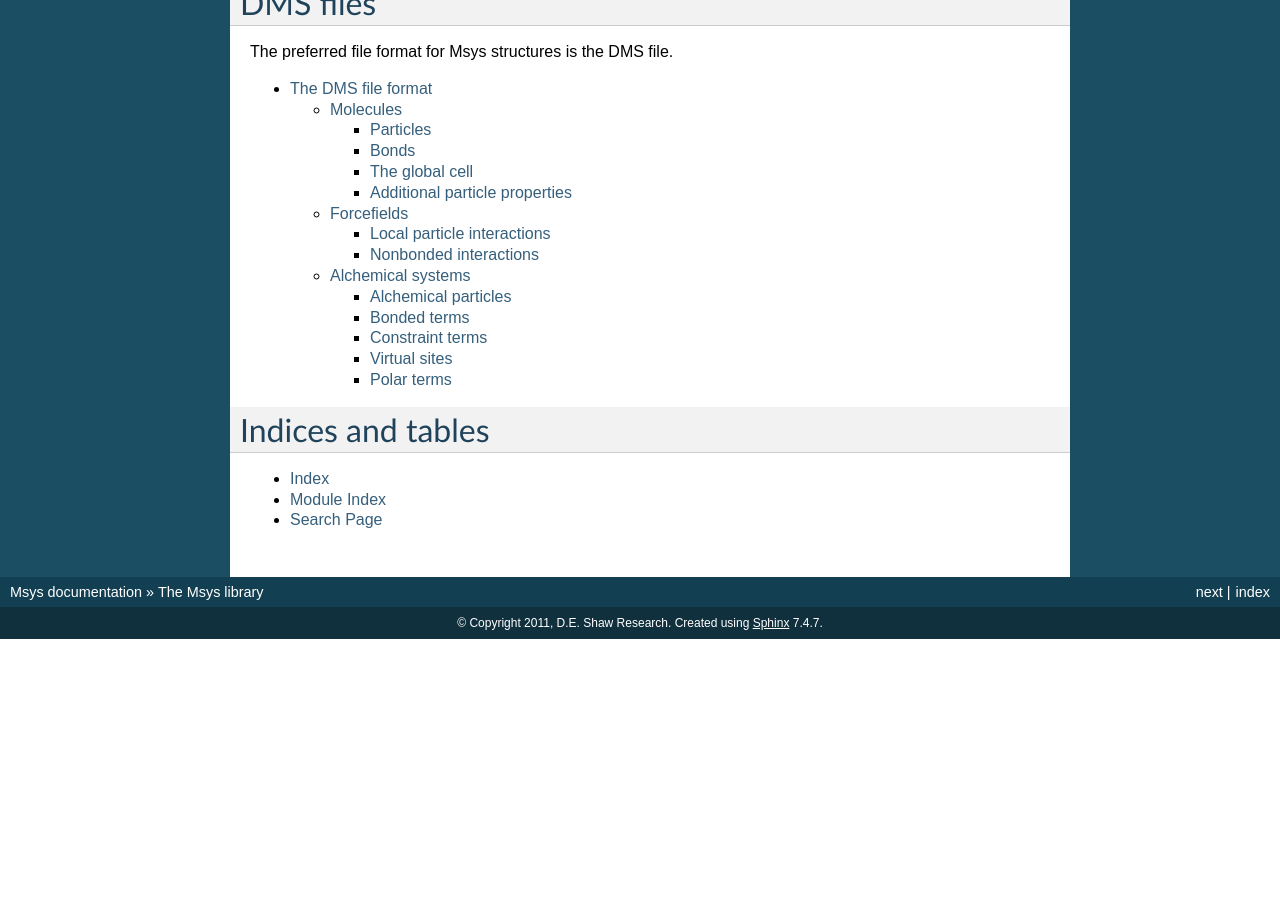
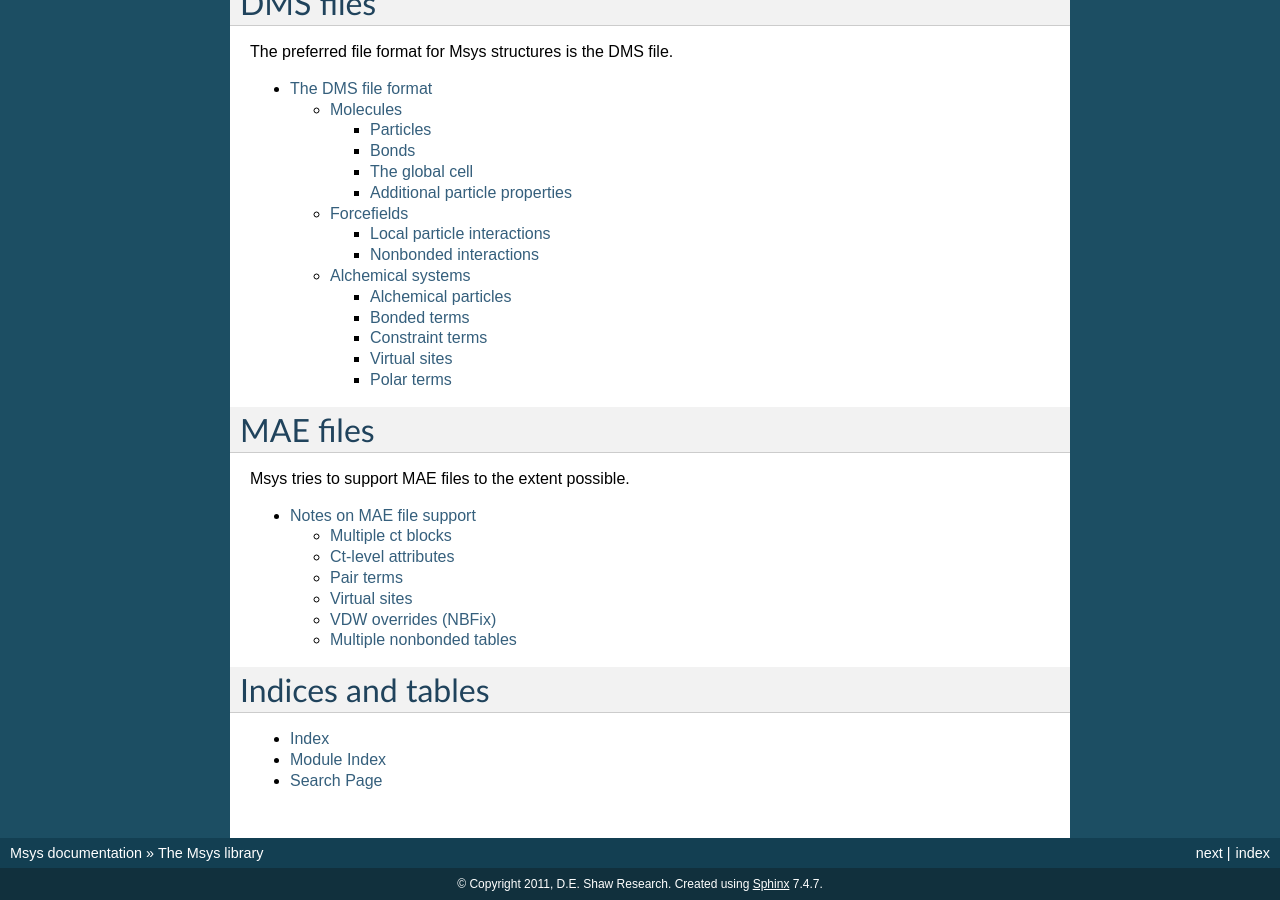
Before and after one commit to DEShawResearch/msys, a Sphinx documentation site: the page built from doc/source/index.rst, in a window 1280 px wide and 900 px high, scrolled down 1721 px. Built offline with Sphinx 7.4.7, drawn with Linux system fonts in a browser that asks for light colours; the version number could not be read and is left out; before the commit the page ends 2360 px from its top, so only the background shows below that; some of the changed lines change nothing that is shown.

Commit message:
Start of some MAE notes.
[git-p4: depot-paths = "//depot/desrad/main/sw/libs/msys/": change = 159965]

```diff
--- a/doc/source/index.rst
+++ b/doc/source/index.rst
@@ -59,6 +59,16 @@ The preferred file format for Msys structures is the DMS file.
    dms
 
 
+MAE files
+=========
+
+Msys tries to support MAE files to the extent possible.
+
+.. toctree::
+
+   mae
+
+
 Indices and tables
 ==================
 
--- /dev/null
+++ b/doc/source/mae.rst
@@ -0,0 +1,67 @@
+
+*************************
+Notes on MAE file support
+*************************
+
+As of this writing (January 2013), the MAE file format still sees
+common use within DESRES and beyond.  The following notes are intended
+to guide the expectations of users of MAE files when interacting
+with msys and msys-derived tools such as viparr.  In particular,
+we take note of MAE file contents that cannot be represented
+within Msys at all, due to specific aspects of the design of Msys
+that conflict with MAE files, and vice versa: not all Msys systems
+can be readily serialized to an MAE file.
+
+Multiple ct blocks
+------------------
+
+When there is more than one "f_m_ct" block in a MAE file, it can mean
+either that the file contains multiple structures, or that the individual
+blocks are separated for bookkeeping purposes but should be considered
+to be a single physical system.  The Desmond and Anton software takes
+the latter point of view, and it is therefore necessary to merge or
+otherwise reconcile redundant information in the ct blocks when treating
+them as a single system.
+
+The LoadMany function in Python (LoadIterator in C++) loads each ct block
+separately into a new System.
+
+The LoadMAE function in Python (ImportMAE in C++) loads all ct blocks in
+an MAE file and merges them into a single System.  The following
+requirements must be satisfied on the input blocks:
+
+ * The global cell parameters (r_chorus_box_{abc}{xyz}) of the _last_
+   ct block takes precedence.
+
+ * The nonbonded functional form in ffio_vdwtypes, and the combining
+   rule, must be the same in all blocks.  If the rule is left blank,
+   rules in prior blocks takes precedence.
+
+
+Ct-level attributes
+-------------------
+
+When using LoadMany, the "name" attribute of each System will be read from
+the "m_title" field of the corresponding ct block.  LoadMAE will set the
+System name to the path name of the MAE file.
+
+Msys reads and writes a ct-level array called "msys_provenance" in order
+to track the history of its files.
+
+No other Ct-level attributes are stored or read by Msys, other than
+global cell data.
+
+Pair terms
+----------
+
+
+Virtual sites
+-------------
+
+
+VDW overrides (NBFix)
+---------------------
+
+
+Multiple nonbonded tables
+-------------------------
```
